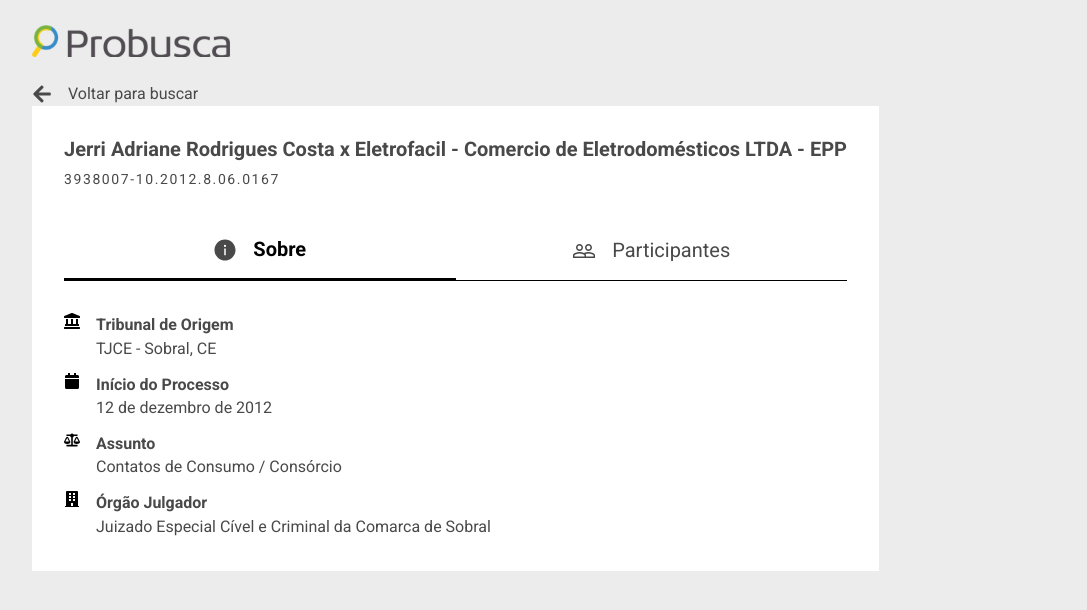
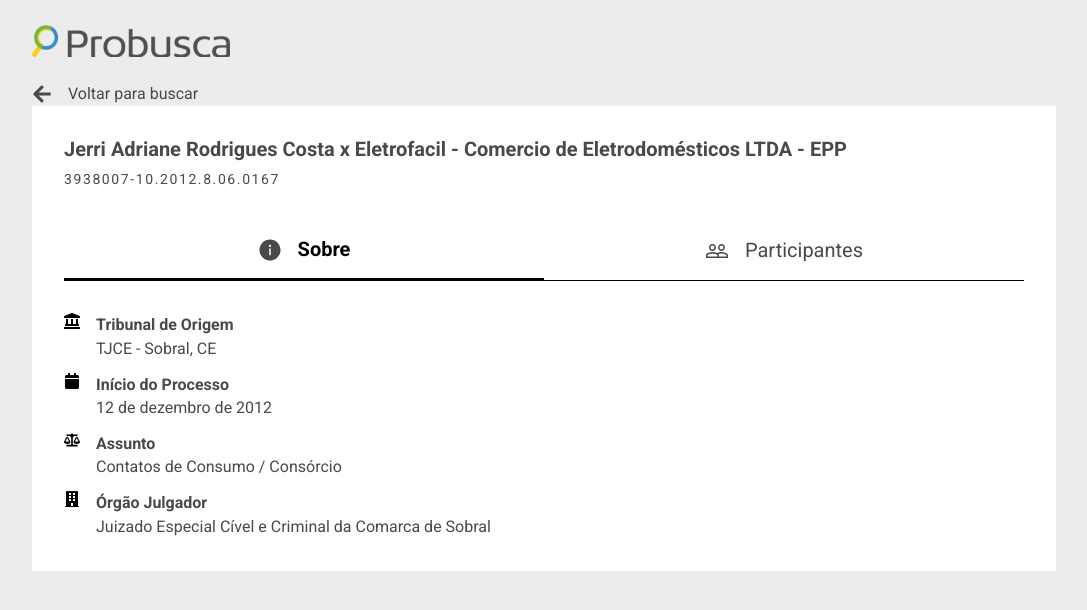
Before and after one commit to jonatas1n/desafio-jusbrasil, a Next.js app in the folder probusca/: page /process in a window 1280 px wide. Shown: the top 610 px of the page, without its empty margins (96-1183 px from the left). Built offline with nearby package versions, Linux system fonts and the light colour scheme.

Commit message:
Finish main parts

```diff
--- a/probusca/src/components/Container/index.tsx
+++ b/probusca/src/components/Container/index.tsx
@@ -1,4 +1,4 @@
-import { Flex } from "@chakra-ui/react";
+import { Box } from "@chakra-ui/react";
 
 interface ContainerProps {
     children: any;
@@ -7,8 +7,8 @@ interface ContainerProps {
 
 export default function Container({children, wide=false} : ContainerProps) {
     return (
-        <Flex maxW={'93rem'} w={wide ? '80%': '60%'} marginInline="auto">
+        <Box maxW={'93rem'} w={wide ? '80%': '60%'} marginInline="auto">
             {children}
-        </Flex>
+        </Box>
     )
 }
```
